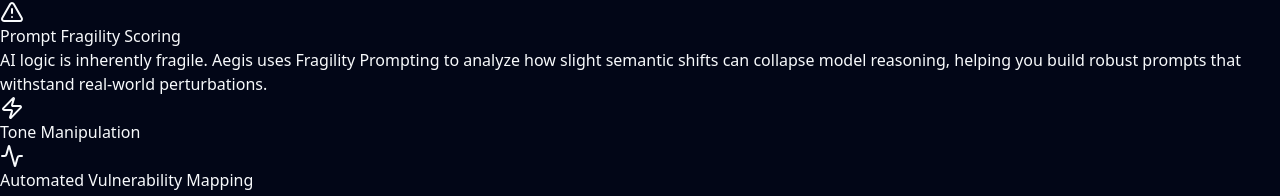
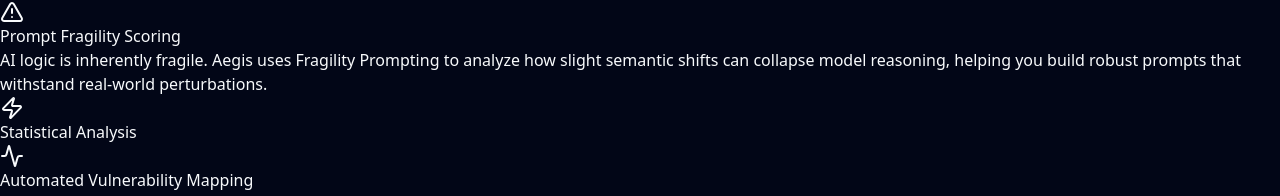
Before and after one commit to S-fury966/AEGIS-HackNocturne, a React app in the folder frontend/: page / in a window 1280 px wide. Shown: the part 942-1138 px from the top of the page. Built offline with nearby package versions, Linux system fonts and the light colour scheme; the HTML template or start-up script is replaced by a standard one.

Commit message:
one more frontend change

```diff
--- a/frontend/src/pages/LandingPage.jsx
+++ b/frontend/src/pages/LandingPage.jsx
@@ -95,7 +95,7 @@
       icon: <AlertTriangle className="w-8 h-8 text-purple-400" />,
       title: "Prompt Fragility Scoring",
       description: "AI logic is inherently fragile. Aegis uses Fragility Prompting to analyze how slight semantic shifts can collapse model reasoning, helping you build robust prompts that withstand real-world perturbations.",
-      tag: "Tone Manipulation"
+      tag: "Statistical Analysis"
     },
     {
       icon: <Activity className="w-8 h-8 text-cyan-400" />,
```
